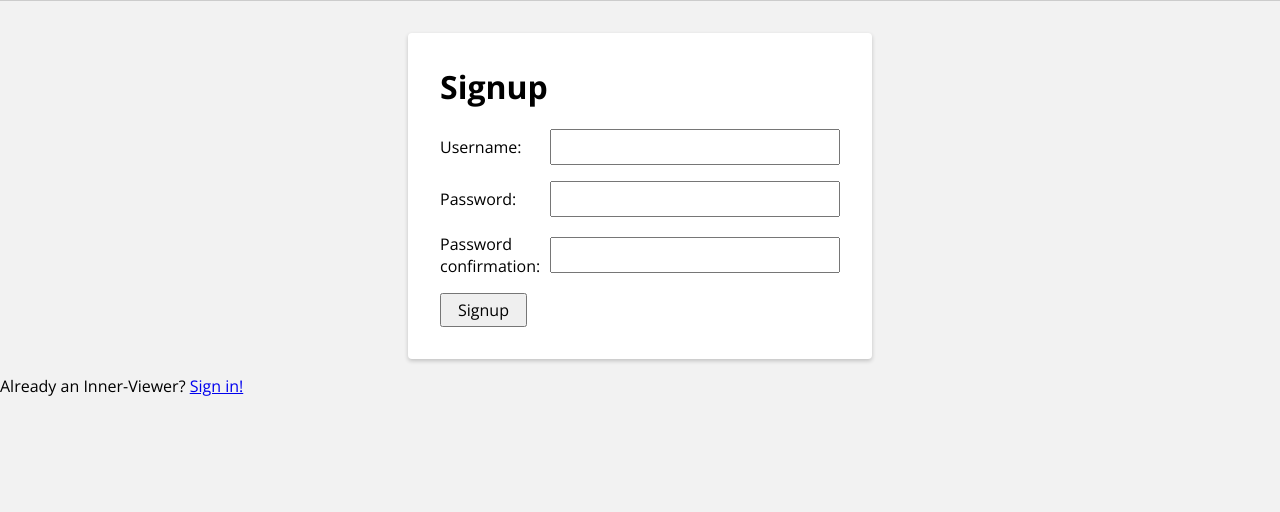
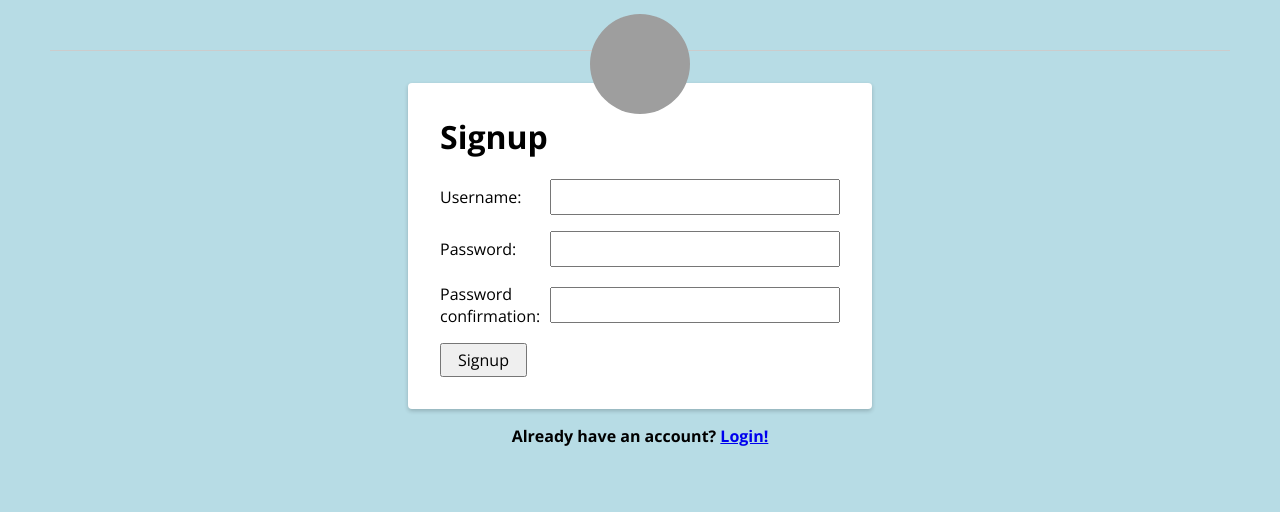
Before and after one commit to aphamdev/inner-view, a Django app: page /accounts/signup/ in a window 1280 px wide. Shown: the top 512 px of the page. Run offline with Django 4.2, Linux system fonts and the light colour scheme; grey boxes are pictures that could not be loaded.

Commit message:
CSS updates

```diff
--- a/accounts/templates/accounts/signup.html
+++ b/accounts/templates/accounts/signup.html
@@ -6,6 +6,7 @@
 {% block content %}
     <main>
         <div class="signup-form">
+            <img src="https://cdn-icons-png.flaticon.com/128/1177/1177568.png" class="avatar2">
             <h1>Signup</h1>
             <form method="post">
                 {% csrf_token %}
@@ -13,8 +14,8 @@
                 <button>Signup</button>
             </form>
         </div>
-        <div>
-            <p>Already an Inner-Viewer? <a href="{% url 'login' %}">Sign in!</a></p>
+         <div id="Signup-Login-Page">
+            Already have an account? <a href="{% url 'login' %}">Login!</a>
         </div>
     </main>
 {% endblock content %}
--- a/tracker/static/css/tracker.css
+++ b/tracker/static/css/tracker.css
@@ -1,16 +1,23 @@
 @import url('https://fonts.googleapis.com/css2?family=Open+Sans:wght@400;700&display=swap');
 
 /* Set all elements to use the Open Sans font */
-body, input, textarea, button, select {
+body, input, textarea, button {
   font-family: 'Open Sans', sans-serif;
   font-size: 16px;
   margin: 0;
-  padding: 0;
+  padding: 50px;
+}
+
+select {
+  font-family: 'Open Sans', sans-serif;
+  font-size: 16px;
+  margin: 0;
+  padding: 0px;
 }
 
 /* Set the background color of all pages */
 html, body {
-  background-color: #F2F2F2;
+  background-color: #b7dce5;
 }
 
 /* Set the style of the navigation list */
@@ -184,3 +191,34 @@ table {
 .project-detail tbody :not(tr:last-child) td {
   border-bottom: 1px solid #DEDEDE;
 }
+
+/* Sign in Paragraph */
+#Signin {
+    text-align: center;
+    font-weight: bold;
+
+}
+
+#Signup-Login-Page {
+    padding: 1em;
+    font-weight: bold;
+    text-align: center;
+}
+
+/*  Avatar Picture  */
+.avatar {
+    width: 100px;
+    height: 100px;
+    border-radius: 50%;
+    position: absolute;
+    top: 14px;
+    left: calc(49% - 50px);
+}
+.avatar2 {
+  width: 100px;
+  height: 100px;
+  border-radius: 50%;
+  position: absolute;
+  top: 14px;
+  left: calc(50% - 50px);
+}
```
Also changed, not shown: accounts/templates/accounts/login.html (+6 -4 lines), db.sqlite3.
